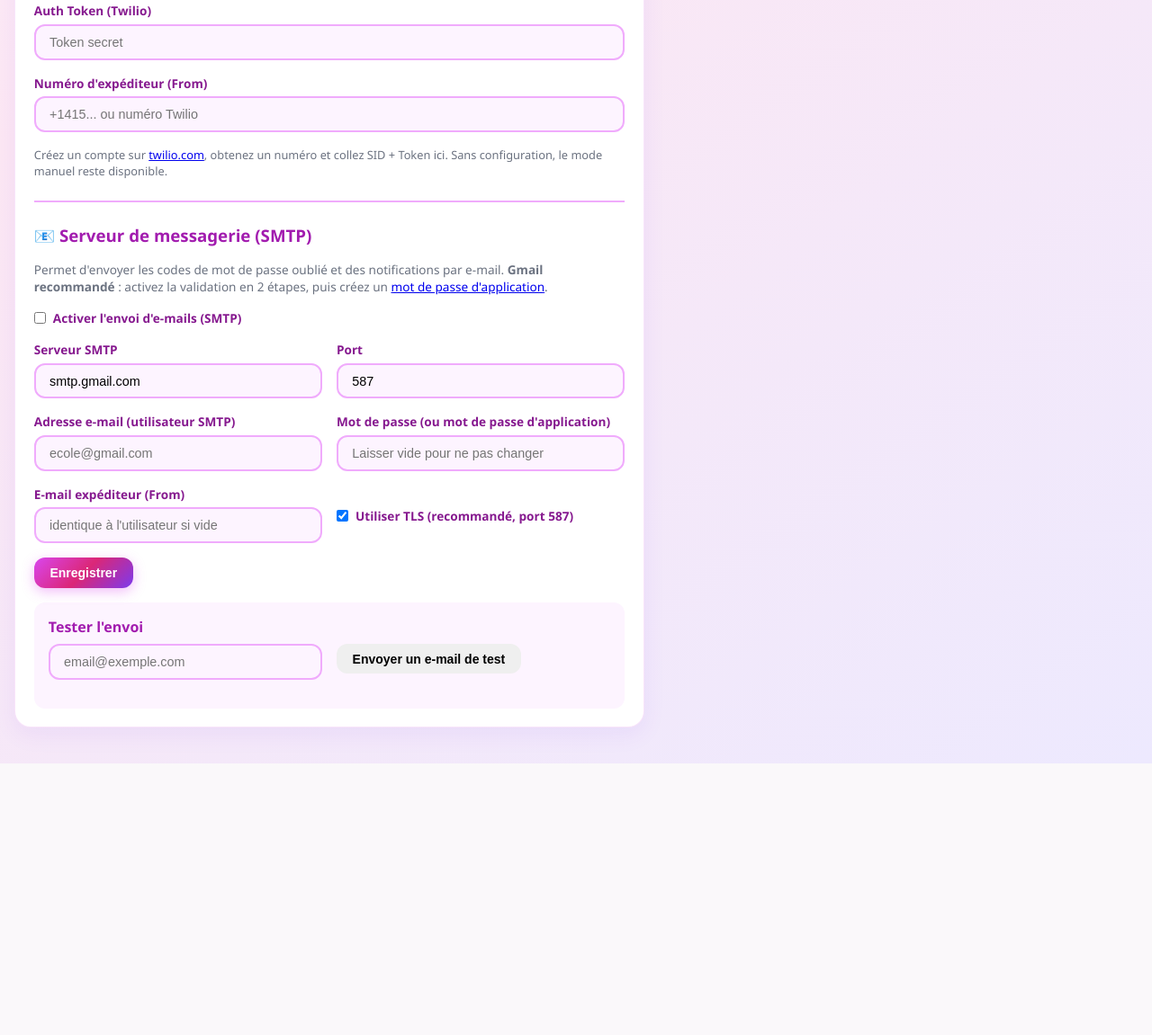
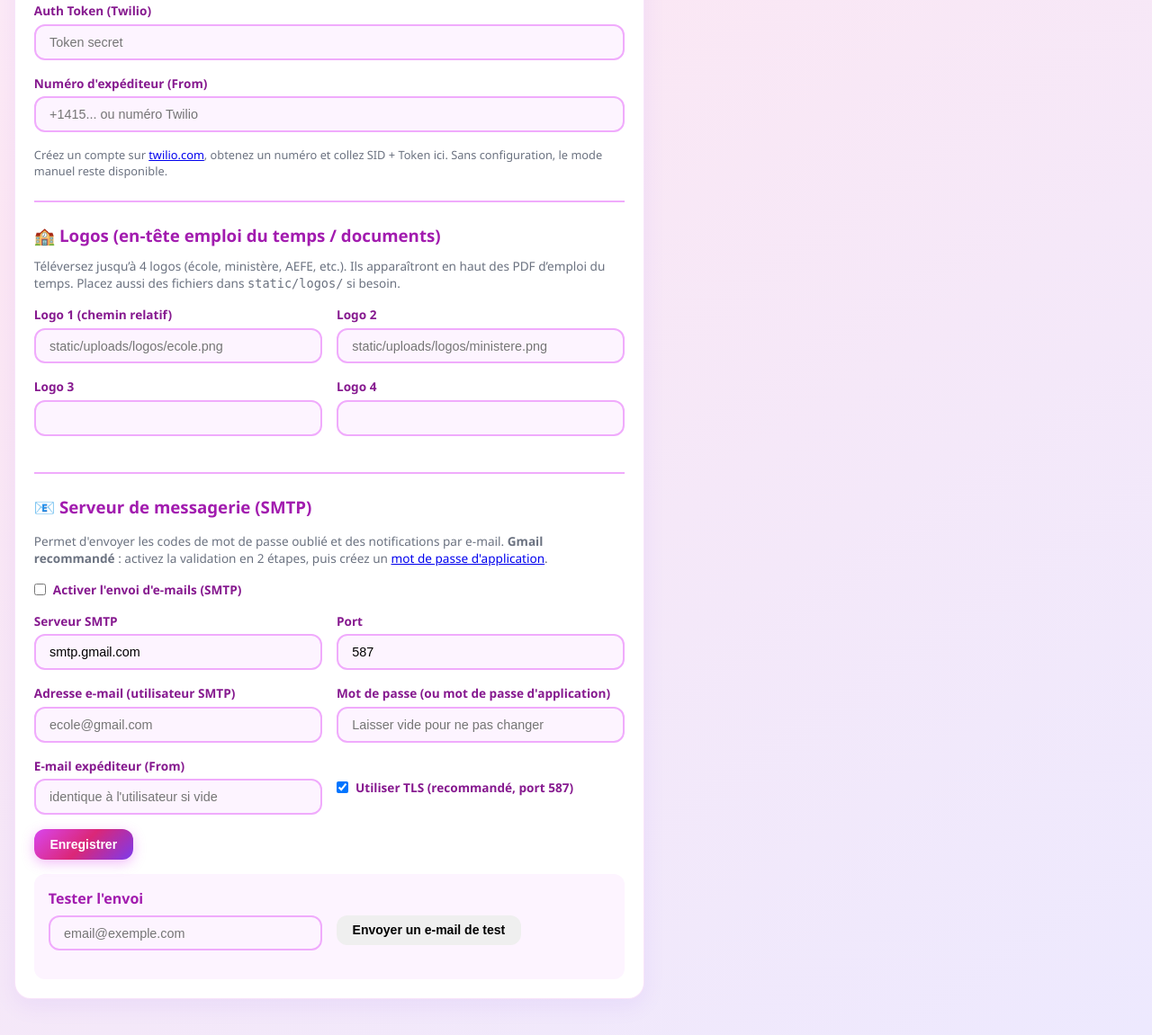
Before and after one commit to mundziyimabicka-cmd/U-nengue, a Flask app: page /parametres in a window 1280 px wide. Shown: the part 885-2036 px from the top of the page at 90% size. Before the commit the page ends 1734 px from the top, so only its background shows below. Run offline with Flask 3, Linux system fonts and the light colour scheme; a user stored in the database is signed in.

Commit message:
Add files via upload

```diff
--- a/app.py
+++ b/app.py
@@ -169,6 +169,10 @@ class SchoolSettings(db.Model):
     smtp_password = db.Column(db.String(200), default='')
     smtp_from = db.Column(db.String(120), default='')
     smtp_use_tls = db.Column(db.Boolean, default=True)
+    logo_path = db.Column(db.String(300), default='')
+    logo2_path = db.Column(db.String(300), default='')
+    logo3_path = db.Column(db.String(300), default='')
+    logo4_path = db.Column(db.String(300), default='')
 
 class ClassRoom(db.Model):
     id = db.Column(db.Integer, primary_key=True)
@@ -311,6 +315,7 @@ class ScheduleSlot(db.Model):
     teacher = db.Column(db.String(120), default='')
     color = db.Column(db.String(20), default='#c026d3')  # hex
     room = db.Column(db.String(80), default='')  # salle
+    group_label = db.Column(db.String(40), default='')  # G1, G2, classe entière…
     notes = db.Column(db.String(200), default='')
     classroom = db.relationship('ClassRoom', backref=db.backref('schedule_slots', lazy=True, cascade='all, delete-orphan'))
 
@@ -767,6 +772,27 @@ def migrate_schema():
                         conn.execute(sa_text(sql))
                     except Exception:
                         pass
+
+
+        # schedule_slot group_label
+        try:
+            cols = {c['name'] for c in insp.get_columns('schedule_slot')}
+            if 'group_label' not in cols:
+                with db.engine.begin() as conn:
+                    conn.execute(sa_text("ALTER TABLE schedule_slot ADD COLUMN group_label VARCHAR(40) DEFAULT ''"))
+        except Exception:
+            pass
+        try:
+            cols = {c['name'] for c in insp.get_columns('school_settings')}
+            for col in ('logo_path', 'logo2_path', 'logo3_path', 'logo4_path'):
+                if col not in cols:
+                    try:
+                        with db.engine.begin() as conn:
+                            conn.execute(sa_text(f"ALTER TABLE school_settings ADD COLUMN {col} VARCHAR(300) DEFAULT ''"))
+                    except Exception:
+                        pass
+        except Exception:
+            pass
 
         # SMTP columns on school_settings
         try:
@@ -2163,6 +2189,10 @@ def parametres():
             settings.smtp_password = pwd
         settings.smtp_from = request.form.get('smtp_from', '')
         settings.smtp_use_tls = request.form.get('smtp_use_tls') == 'on'
+        settings.logo_path = request.form.get('logo_path', settings.logo_path or '')
+        settings.logo2_path = request.form.get('logo_path2', settings.logo2_path or '')
+        settings.logo3_path = request.form.get('logo_path3', settings.logo3_path or '')
+        settings.logo4_path = request.form.get('logo_path4', settings.logo4_path or '')
 
         db.session.commit()
         flash('Paramètres mis à jour.', 'success')
@@ -3141,6 +3171,7 @@ def fiche_pedagogique_pdf(id):
     return send_file(buffer, mimetype='application/pdf', as_attachment=True, download_name=fname)
 
 
+
 # ==================== EMPLOI DU TEMPS ====================
 
 @app.route('/emploi-du-temps')
@@ -3169,48 +3200,60 @@ def emploi_du_temps():
                 return redirect(url_for('emploi_du_temps'))
         slots = ScheduleSlot.query.filter_by(class_id=selected.id).order_by(
             ScheduleSlot.start_time, ScheduleSlot.day).all()
-        # Build unique time bands sorted
         bands = sorted(set((s.start_time, s.end_time) for s in slots),
                        key=lambda x: x[0].replace('h', ':'))
         time_rows = [f'{a}-{b}' for a, b in bands]
         for s in slots:
             key = (s.day, f'{s.start_time}-{s.end_time}')
-            grid[key] = s
+            grid.setdefault(key, []).append(s)
+    settings = SchoolSettings.query.first()
     return render_template(
         'emploi_du_temps.html',
         rooms=rooms, selected=selected, slots=slots, grid=grid,
         days=SCHEDULE_DAYS, time_rows=time_rows,
         subjects=DEFAULT_SCHEDULE_SUBJECTS,
         subject_color=subject_color,
+        settings=settings,
     )
 
 @app.route('/emploi-du-temps/ajouter', methods=['POST'])
 @login_required
 def ajouter_creneau():
     class_id = request.form.get('class_id', type=int)
-    day = request.form.get('day', '').strip()
+    days = request.form.getlist('days')
+    if not days:
+        d = request.form.get('day', '').strip()
+        if d:
+            days = [d]
     start = request.form.get('start_time', '').strip().replace(':', 'h')
     end = request.form.get('end_time', '').strip().replace(':', 'h')
     subject = request.form.get('subject', '').strip()
     teacher = request.form.get('teacher', '').strip()
     color = request.form.get('color', '').strip() or subject_color(subject)
     room = request.form.get('room', '').strip()
+    group_label = request.form.get('group_label', '').strip()
     notes = request.form.get('notes', '').strip()
-    if not all([class_id, day, start, end, subject]):
-        flash('Jour, horaires et matière sont obligatoires.', 'danger')
+    if not all([class_id, days, start, end, subject]):
+        flash('Jour(s), horaires et matière sont obligatoires.', 'danger')
         return redirect(url_for('emploi_du_temps', class_id=class_id))
     if session.get('role') == 'Enseignant':
         u = User.query.get(session.get('user_id'))
         if not u or u.class_id != class_id:
             flash('Accès réservé à votre classe.', 'danger')
             return redirect(url_for('emploi_du_temps'))
-    slot = ScheduleSlot(
-        class_id=class_id, day=day, start_time=start, end_time=end,
-        subject=subject, teacher=teacher, color=color, room=room, notes=notes
-    )
-    db.session.add(slot)
+    count = 0
+    for day in days:
+        if day not in SCHEDULE_DAYS:
+            continue
+        slot = ScheduleSlot(
+            class_id=class_id, day=day, start_time=start, end_time=end,
+            subject=subject, teacher=teacher, color=color, room=room,
+            group_label=group_label, notes=notes
+        )
+        db.session.add(slot)
+        count += 1
     db.session.commit()
-    flash('Créneau ajouté.', 'success')
+    flash(f'{count} créneau(x) ajouté(s).', 'success')
     return redirect(url_for('emploi_du_temps', class_id=class_id))
 
 @app.route('/emploi-du-temps/<int:id>/modifier', methods=['POST'])
@@ -3229,6 +3272,7 @@ def modifier_creneau(id):
     slot.teacher = request.form.get('teacher', '').strip()
     slot.color = request.form.get('color', '').strip() or subject_color(slot.subject)
     slot.room = request.form.get('room', '').strip()
+    slot.group_label = request.form.get('group_label', '').strip()
     slot.notes = request.form.get('notes', '').strip()
     db.session.commit()
     flash('Créneau modifié.', 'success')
@@ -3262,12 +3306,40 @@ def vider_emploi(class_id):
     flash('Emploi du temps vidé.', 'success')
     return redirect(url_for('emploi_du_temps', class_id=class_id))
 
+def _schedule_logo_paths(settings):
+    """Retourne les chemins absolus des logos existants."""
+    paths = []
+    if not settings:
+        return paths
+    base = os.path.dirname(__file__)
+    for attr in ('logo_path', 'logo2_path', 'logo3_path', 'logo4_path'):
+        rel = getattr(settings, attr, None) or ''
+        if not rel:
+            continue
+        full = rel if os.path.isabs(rel) else os.path.join(base, rel)
+        if not os.path.isfile(full):
+            full = os.path.join(base, 'static', rel.replace('static/', '').lstrip('/'))
+        if os.path.isfile(full):
+            paths.append(full)
+    # logos par défaut dans static/logos si présents
+    default_dir = os.path.join(base, 'static', 'logos')
+    if os.path.isdir(default_dir) and len(paths) < 4:
+        for name in sorted(os.listdir(default_dir)):
+            if name.lower().endswith(('.png', '.jpg', '.jpeg', '.gif', '.webp')):
+                p = os.path.join(default_dir, name)
+                if p not in paths:
+                    paths.append(p)
+                if len(paths) >= 4:
+                    break
+    return paths[:4]
+
 @app.route('/emploi-du-temps/<int:class_id>/pdf')
 @login_required
 def emploi_pdf(class_id):
     from reportlab.lib.pagesizes import A4, landscape
     from reportlab.lib import colors
-    from reportlab.platypus import SimpleDocTemplate, Table, TableStyle, Paragraph, Spacer
+    from reportlab.platypus import (SimpleDocTemplate, Table, TableStyle, Paragraph,
+                                    Spacer, Image, KeepTogether)
     from reportlab.lib.styles import getSampleStyleSheet, ParagraphStyle
     from reportlab.lib.units import cm, mm
     from reportlab.lib.enums import TA_CENTER
@@ -3284,22 +3356,43 @@ def emploi_pdf(class_id):
                    key=lambda x: x[0].replace('h', ':'))
     grid = {}
     for s in slots:
-        grid[(s.day, s.start_time, s.end_time)] = s
+        grid.setdefault((s.day, s.start_time, s.end_time), []).append(s)
 
     buffer = io.BytesIO()
     doc = SimpleDocTemplate(buffer, pagesize=landscape(A4),
                             leftMargin=1*cm, rightMargin=1*cm,
-                            topMargin=1*cm, bottomMargin=1*cm)
+                            topMargin=0.8*cm, bottomMargin=0.8*cm)
     styles = getSampleStyleSheet()
     title_style = ParagraphStyle('t', parent=styles['Normal'], fontSize=14,
                                  alignment=TA_CENTER, fontName='Helvetica-Bold',
-                                 textColor=colors.HexColor('#a21caf'), spaceAfter=4)
+                                 textColor=colors.HexColor('#a21caf'), spaceAfter=2)
     sub_style = ParagraphStyle('s', parent=styles['Normal'], fontSize=9,
-                               alignment=TA_CENTER, spaceAfter=8)
-    cell_style = ParagraphStyle('c', parent=styles['Normal'], fontSize=7,
-                                alignment=TA_CENTER, leading=9)
+                               alignment=TA_CENTER, spaceAfter=6)
+    cell_style = ParagraphStyle('c', parent=styles['Normal'], fontSize=6.5,
+                                alignment=TA_CENTER, leading=8)
 
     elements = []
+    # Logos en en-tête
+    logo_paths = _schedule_logo_paths(settings)
+    if logo_paths:
+        imgs = []
+        for lp in logo_paths:
+            try:
+                im = Image(lp, width=2.2*cm, height=2.2*cm, kind='proportional')
+                imgs.append(im)
+            except Exception:
+                pass
+        if imgs:
+            while len(imgs) < 4:
+                imgs.append(Paragraph('', cell_style))
+            logo_table = Table([imgs[:4]], colWidths=[6.5*cm]*4)
+            logo_table.setStyle(TableStyle([
+                ('ALIGN', (0, 0), (-1, -1), 'CENTER'),
+                ('VALIGN', (0, 0), (-1, -1), 'MIDDLE'),
+            ]))
+            elements.append(logo_table)
+            elements.append(Spacer(1, 3*mm))
+
     school = settings.school_name if settings else 'École Primaire'
     annee = settings.annee_scolaire if settings else ''
     elements.append(Paragraph(f'U nengue — Emploi du temps', title_style))
@@ -3312,47 +3405,58 @@ def emploi_pdf(class_id):
     for start, end in bands:
         row = [Paragraph(f'<b>{start}<br/>{end}</b>', cell_style)]
         for day in SCHEDULE_DAYS:
-            s = grid.get((day, start, end))
-            if s:
-                txt = f'<b>{s.subject}</b>'
-                if s.teacher:
-                    txt += f'<br/><font size="6">{s.teacher}</font>'
-                if s.room:
-                    txt += f'<br/><font size="5.5">{s.room}</font>'
-                row.append(Paragraph(txt, cell_style))
+            cell_slots = grid.get((day, start, end), [])
+            if cell_slots:
+                parts = []
+                for s in cell_slots:
+                    bit = f'<b>{s.subject}</b>'
+                    if s.group_label:
+                        bit = f'<b>{s.group_label} :</b> ' + bit
+                    if s.teacher:
+                        bit += f'<br/><font size="5.5">{s.teacher}</font>'
+                    if s.room:
+                        bit += f'<br/><font size="5">{s.room}</font>'
+                    parts.append(bit)
+                row.append(Paragraph('<br/>'.join(parts), cell_style))
             else:
                 row.append('')
         data.append(row)
 
-    col_w = [2.8*cm] + [4.4*cm] * 5
+    col_w = [2.6*cm] + [4.5*cm] * 5
     t = Table(data, colWidths=col_w, repeatRows=1)
     style_cmds = [
         ('FONTNAME', (0, 0), (-1, 0), 'Helvetica-Bold'),
-        ('FONTSIZE', (0, 0), (-1, -1), 8),
+        ('FONTSIZE', (0, 0), (-1, -1), 7),
         ('BACKGROUND', (0, 0), (-1, 0), colors.HexColor('#c026d3')),
         ('TEXTCOLOR', (0, 0), (-1, 0), colors.white),
         ('BACKGROUND', (0, 1), (0, -1), colors.HexColor('#f5d0fe')),
         ('ALIGN', (0, 0), (-1, -1), 'CENTER'),
         ('VALIGN', (0, 0), (-1, -1), 'MIDDLE'),
         ('GRID', (0, 0), (-1, -1), 0.5, colors.HexColor('#a21caf')),
-        ('TOPPADDING', (0, 0), (-1, -1), 6),
-        ('BOTTOMPADDING', (0, 0), (-1, -1), 6),
+        ('TOPPADDING', (0, 0), (-1, -1), 4),
+        ('BOTTOMPADDING', (0, 0), (-1, -1), 4),
     ]
     for ri, (start, end) in enumerate(bands, start=1):
         for ci, day in enumerate(SCHEDULE_DAYS, start=1):
-            s = grid.get((day, start, end))
-            if s and s.color:
+            cell_slots = grid.get((day, start, end), [])
+            if len(cell_slots) == 1 and cell_slots[0].color:
                 try:
                     style_cmds.append(
-                        ('BACKGROUND', (ci, ri), (ci, ri), colors.HexColor(s.color))
+                        ('BACKGROUND', (ci, ri), (ci, ri), colors.HexColor(cell_slots[0].color))
                     )
-                    # lighten text readability - use white for dark colors is complex; keep dark text
                     style_cmds.append(('TEXTCOLOR', (ci, ri), (ci, ri), colors.white))
+                except Exception:
+                    pass
+            elif len(cell_slots) > 1:
+                try:
+                    style_cmds.append(
+                        ('BACKGROUND', (ci, ri), (ci, ri), colors.HexColor('#ede9fe'))
+                    )
                 except Exception:
                     pass
     t.setStyle(TableStyle(style_cmds))
     elements.append(t)
-    elements.append(Spacer(1, 8*mm))
+    elements.append(Spacer(1, 6*mm))
     elements.append(Paragraph(
         'Document généré par U nengue — Na buranghe ô dji icole di Gabu — MM',
         ParagraphStyle('f', parent=styles['Normal'], fontSize=7, alignment=TA_CENTER,
@@ -3362,7 +3466,6 @@ def emploi_pdf(class_id):
     fname = f"emploi_{room.name.replace(' ', '_')}.pdf"
     return send_file(buffer, mimetype='application/pdf', as_attachment=True,
                      download_name=fname)
-
 
 # ==================== THEMES ====================
 
--- a/templates/login.html
+++ b/templates/login.html
@@ -46,7 +46,7 @@
         </form>
         <p style="text-align:center;margin-top:1rem"><a href="{{ url_for('mot_de_passe_oublie') }}">Mot de passe oublié ?</a></p>
         <p style="text-align:center;margin-top:0.5rem;font-size:0.8rem;color:#9ca3af">
-            Directeur démo : <strong>admin</strong> / <strong>admin123</strong>
+            Directeur démo : <strong>""</strong> / <strong>""</strong>
         </p>
     </div>
 </div>
--- a/templates/parametres.html
+++ b/templates/parametres.html
@@ -77,6 +77,33 @@
     </p>
 
 
+
+    <hr style="margin:1.5rem 0;border:none;border-top:2px solid #f0abfc">
+    <h3 style="color:#a21caf;margin-bottom:0.75rem">🏫 Logos (en-tête emploi du temps / documents)</h3>
+    <p style="font-size:0.85rem;color:#6b7280;margin-bottom:1rem">
+        Téléversez jusqu’à 4 logos (école, ministère, AEFE, etc.). Ils apparaîtront en haut des PDF d’emploi du temps.
+        Placez aussi des fichiers dans <code>static/logos/</code> si besoin.
+    </p>
+    <div class="form-row">
+        <div class="form-group">
+            <label>Logo 1 (chemin relatif)</label>
+            <input type="text" name="logo_path" class="form-control" value="{{ settings.logo_path or '' }}" placeholder="static/uploads/logos/ecole.png">
+        </div>
+        <div class="form-group">
+            <label>Logo 2</label>
+            <input type="text" name="logo_path2" class="form-control" value="{{ settings.logo2_path or '' }}" placeholder="static/uploads/logos/ministere.png">
+        </div>
+    </div>
+    <div class="form-row">
+        <div class="form-group">
+            <label>Logo 3</label>
+            <input type="text" name="logo_path3" class="form-control" value="{{ settings.logo3_path or '' }}">
+        </div>
+        <div class="form-group">
+            <label>Logo 4</label>
+            <input type="text" name="logo_path4" class="form-control" value="{{ settings.logo4_path or '' }}">
+        </div>
+    </div>
     <hr style="margin:1.5rem 0;border:none;border-top:2px solid #f0abfc">
     <h3 style="color:#a21caf;margin-bottom:1rem">📧 Serveur de messagerie (SMTP)</h3>
     <p style="font-size:0.85rem;color:#6b7280;margin-bottom:1rem">
```
Also changed, not shown: templates/emploi_du_temps.html (+88 -44 lines), kyaf_edu.db (added).
